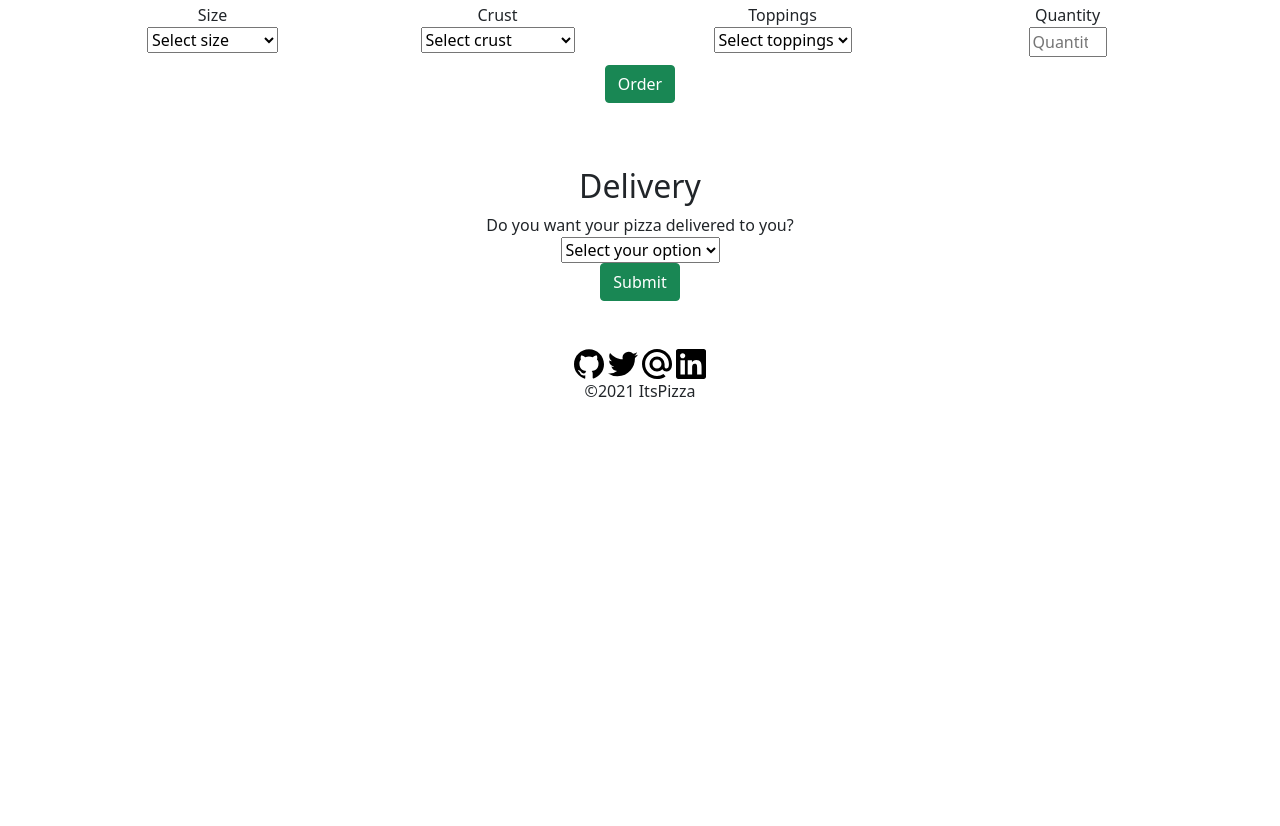
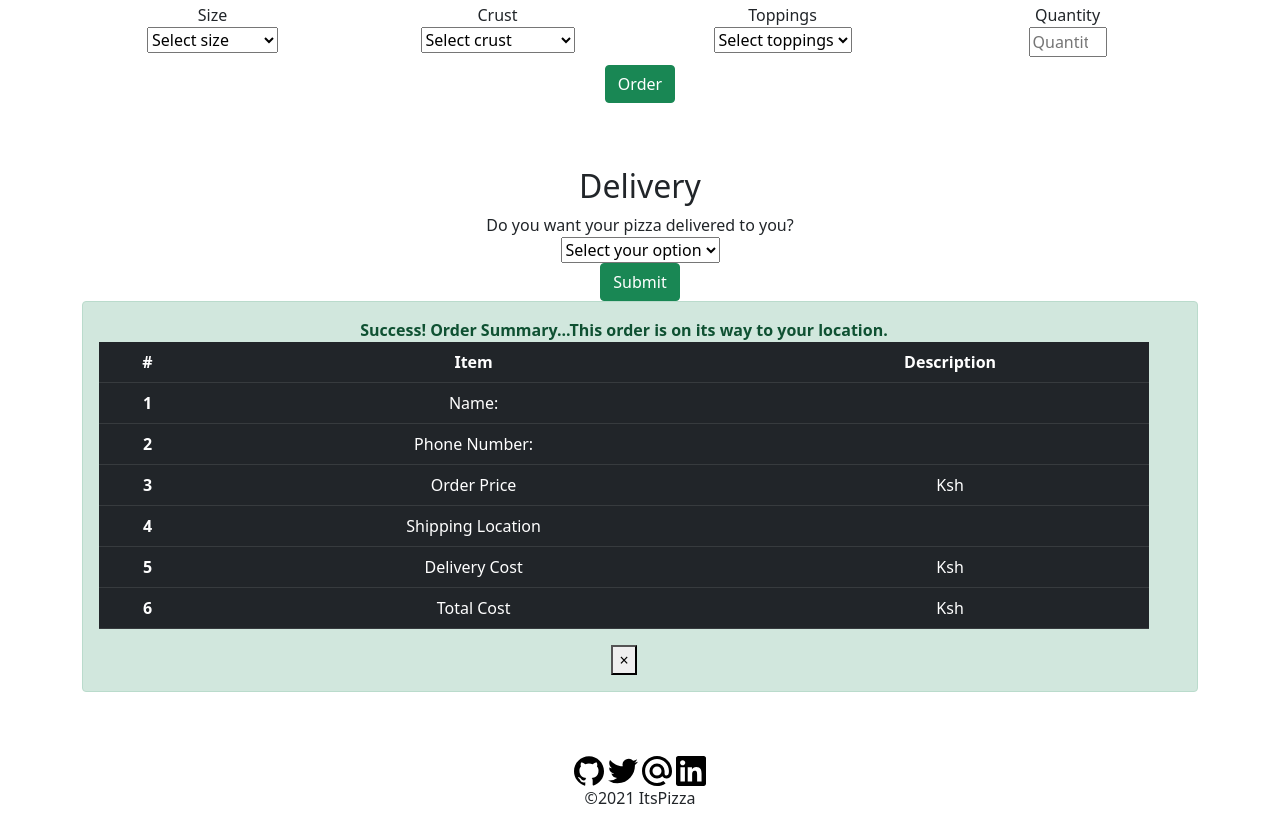
Before and after one commit to Kipkorir-Gideon/ItsPizza, a plain HTML site: page index.html in a window 1280 px wide. Shown: the part 635-1461 px from the top of the page. Before the commit the page ends 1054 px from the top, so only its background shows below. Drawn offline with nearby package versions, Linux system fonts and the light colour scheme.

Commit message:
Add a table for checkout output.

```diff
--- a/index.html
+++ b/index.html
@@ -162,6 +162,48 @@
                     <button id="locationNo" class="btn btn-success" type="button">Submit Your Details</button>
                 </form>
             </div>
+
+            <div id="checkouAlert" class="alert alert-success alert-dismissible">
+                <strong>Success! Order Summary...This order is on its way to your location.</strong>
+                <table class="table table-dark">
+                  <tr>
+                    <th scope="col">#</th>
+                    <th>Item</th>
+                    <th>Description</th>
+                  </tr>
+                  <tr>
+                    <th scope="row">1</th>
+                    <td>Name:</td>
+                    <td><span id="userNameTwo"></span></td>
+                  </tr>
+                  <tr>
+                    <th scope="row">2</th>
+                    <td>Phone Number:</td>
+                    <td><span id="phoneTwo"></span></td>
+                  </tr>
+                  <tr>
+                    <th scope="row">3</th>
+                    <td>Order Price</td>
+                    <td>Ksh <span id="aggregatePrice"></span></td>
+                  </tr>
+                  <tr>
+                    <th scope="row">4</th>
+                    <td>Shipping Location</td>
+                    <td><span id="shippingArea"></span></td>
+                  </tr>
+                  <tr>
+                    <th scope="row">5</th>
+                    <td>Delivery Cost</td>
+                    <td>Ksh <span id="shippingCost"></span></td>
+                  </tr>
+                  <tr>
+                    <th scope="row">6</th>
+                    <td>Total Cost</td>
+                    <td>Ksh <span id="totalAmount"></span></td>
+                  </tr>
+                </table>
+                <button type="button" class="close" data-dismiss="alert">&times;</button>
+              </div>
             <button id="checkout" class="btn btn-warning" type="button">Checkout to see Order details</button>
         </section><br><br>
 
```
